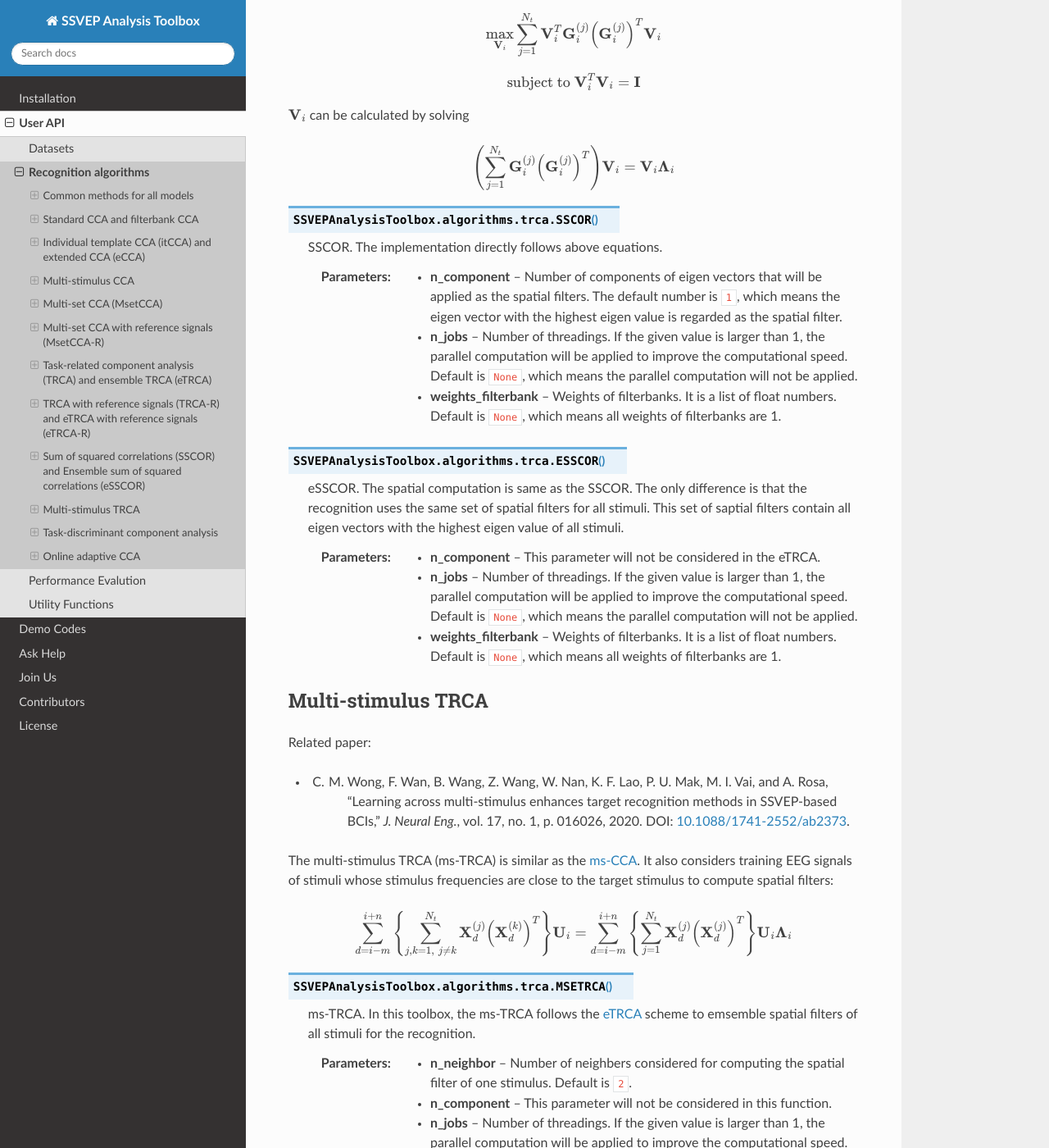
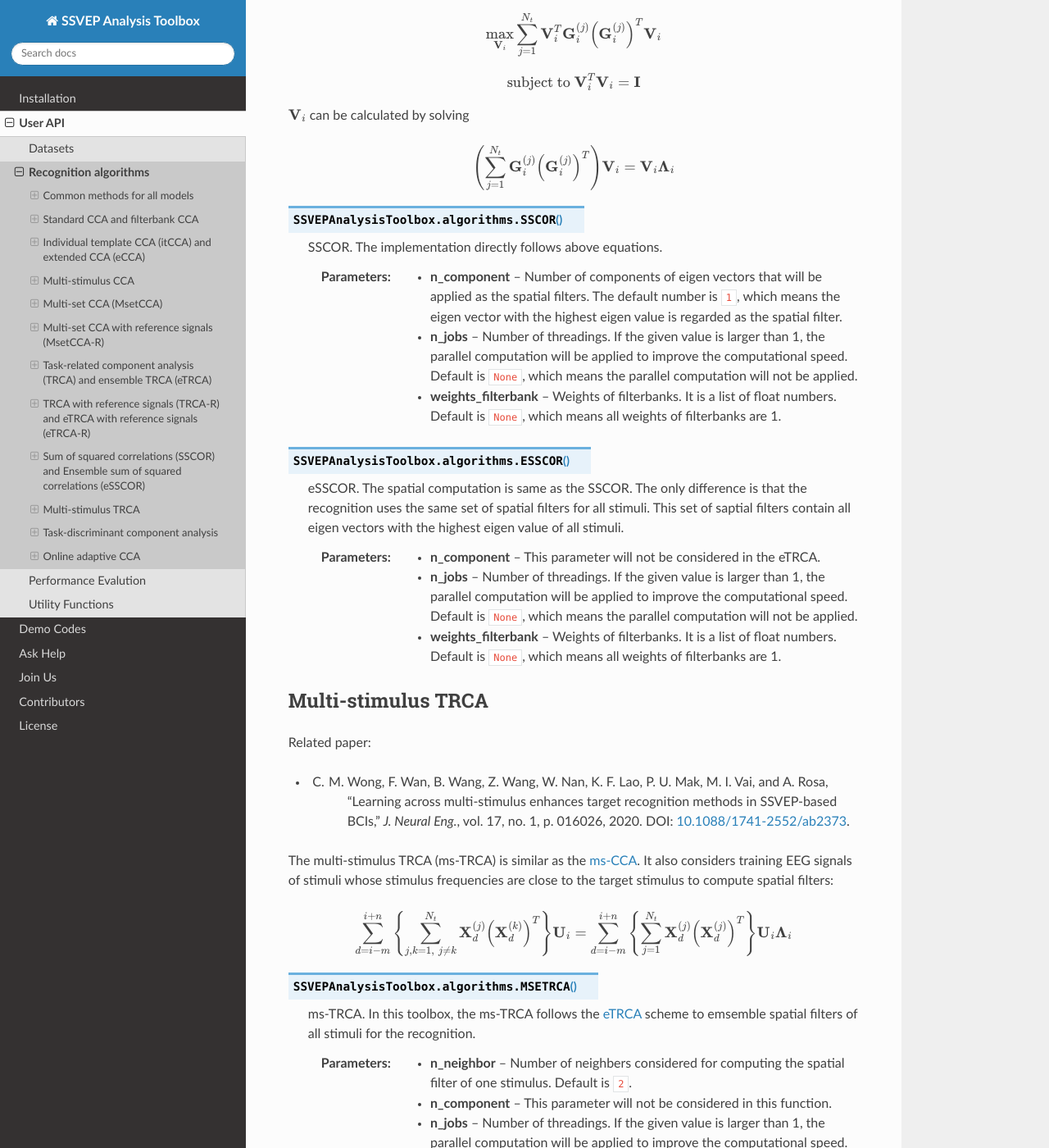
Before and after one commit to pikipity/SSVEP-Analysis-Toolbox, a Sphinx documentation site: the page built from Docs/API_methods.rst, in a window 1280 px wide and 1400 px high, scrolled down 11156 px. Shown: the whole window at 82% size. Built offline with Sphinx 7.4.7 and the Read the Docs theme 2.0.0, drawn with Linux system fonts in a browser that asks for light colours; some of the changed text lies outside the part shown.

Commit message:
Change method API

```diff
--- a/Docs/API_methods.rst
+++ b/Docs/API_methods.rst
@@ -354,7 +354,7 @@
 
     \arg\max_{i\in\left\{1,2,\cdots,I\right\}}\left\{ \frac{\mathbf{U}_i^T\mathbf{X}\overline{\mathbf{X}}_i^T\mathbf{U}_i}{\sqrt{\mathbf{U}_i^T\mathbf{X}\mathbf{X}^T\mathbf{U}_i\mathbf{U}_i^T\overline{\mathbf{X}}_i\overline{\mathbf{X}}_i^T\mathbf{U}_i}} \right\}
 
-.. py:function:: SSVEPAnalysisToolbox.algorithms.trca.TRCA
+.. py:function:: SSVEPAnalysisToolbox.algorithms.TRCA
 
     TRCA. The implementation directly follows above equations.
 
@@ -364,7 +364,7 @@
 
     :param weights_filterbank: Weights of filterbanks. It is a list of float numbers. Default is ``None``, which means all weights of filterbanks are 1.
 
-.. py:function:: SSVEPAnalysisToolbox.algorithms.trca.ETRCA
+.. py:function:: SSVEPAnalysisToolbox.algorithms.ETRCA
 
     eTRCA. The spatial computation is same as the TRCA. The only difference is that the recognition uses the same set of spatial filters for all stimuli. This set of saptial filters contain all eigen vectors with the highest eigen value of all stimuli.
 
@@ -389,7 +389,7 @@
 
 where :math:`\mathbf{X}_i^{(j)}` denotes the :math:`j\text{-th}` trial training EEG signals of :math:`i\text{-th}` stimulus, and :math:`\mathbf{Q}_i` is obtained from the QR decomposition of the reference signals following `the MsetCCA-R <#multi-set-cca-with-reference-signals-msetcca-r>`_.
 
-.. py:function:: SSVEPAnalysisToolbox.algorithms.trca.TRCAwithR
+.. py:function:: SSVEPAnalysisToolbox.algorithms.TRCAwithR
 
     TRCA-R. The implementation directly follows above equations.
 
@@ -399,7 +399,7 @@
 
     :param weights_filterbank: Weights of filterbanks. It is a list of float numbers. Default is ``None``, which means all weights of filterbanks are 1.
 
-.. py:function:: SSVEPAnalysisToolbox.algorithms.trca.ETRCAwithR
+.. py:function:: SSVEPAnalysisToolbox.algorithms.ETRCAwithR
 
     eTRCA-R. The spatial computation is same as the TRCA-R. The only difference is that the recognition uses the same set of spatial filters for all stimuli. This set of saptial filters contain all eigen vectors with the highest eigen value of all stimuli.
 
@@ -457,7 +457,7 @@
 
     \left( \sum_{j=1}^{N_t}\mathbf{G}_i^{(j)}\left(\mathbf{G}_i^{(j)}\right)^T \right)\mathbf{V}_i = \mathbf{V}_i\mathbf{\Lambda}_i
 
-.. py:function:: SSVEPAnalysisToolbox.algorithms.trca.SSCOR
+.. py:function:: SSVEPAnalysisToolbox.algorithms.SSCOR
 
     SSCOR. The implementation directly follows above equations.
 
@@ -467,7 +467,7 @@
 
     :param weights_filterbank: Weights of filterbanks. It is a list of float numbers. Default is ``None``, which means all weights of filterbanks are 1.
 
-.. py:function:: SSVEPAnalysisToolbox.algorithms.trca.ESSCOR
+.. py:function:: SSVEPAnalysisToolbox.algorithms.ESSCOR
 
     eSSCOR. The spatial computation is same as the SSCOR. The only difference is that the recognition uses the same set of spatial filters for all stimuli. This set of saptial filters contain all eigen vectors with the highest eigen value of all stimuli.
 
@@ -490,9 +490,9 @@
 
     \sum_{d=i-m}^{i+n}\left\{ \sum_{j,k=1,\; j\neq k}^{N_t} \mathbf{X}_d^{(j)}\left(\mathbf{X}_d^{(k)}\right)^T \right\}\mathbf{U}_i = \sum_{d=i-m}^{i+n}\left\{ \sum_{j=1}^{N_t} \mathbf{X}_d^{(j)}\left(\mathbf{X}_d^{(j)}\right)^T \right\} \mathbf{U}_i\mathbf{\Lambda}_i
 
-.. py:function:: SSVEPAnalysisToolbox.algorithms.trca.MSETRCA
+.. py:function:: SSVEPAnalysisToolbox.algorithms.MSETRCA
 
-    ms-TRCA. In this toolbox, the ms-TRCA follows the `eTRCA <#SSVEPAnalysisToolbox.algorithms.trca.ETRCA>`_ scheme to emsemble spatial filters of all stimuli for the recognition.
+    ms-TRCA. In this toolbox, the ms-TRCA follows the `eTRCA <#SSVEPAnalysisToolbox.algorithms.ETRCA>`_ scheme to emsemble spatial filters of all stimuli for the recognition.
 
     :param n_neighbor: Number of neighbers considered for computing the spatial filter of one stimulus. Default is ``2``.
 
@@ -502,9 +502,9 @@
 
     :param weights_filterbank: Weights of filterbanks. It is a list of float numbers. Default is ``None``, which means all weights of filterbanks are 1.
 
-.. py:function:: SSVEPAnalysisToolbox.algorithms.trca.MSCCA_and_MSETRCA
+.. py:function:: SSVEPAnalysisToolbox.algorithms.MSCCA_and_MSETRCA
 
-    This method ensembles correlation coefficients of the `ms-CCA <#SSVEPAnalysisToolbox.algorithms.cca.MSCCA>`_ and the `ms-TRCA <#SSVEPAnalysisToolbox.algorithms.trca.MSETRCA>`_ to recognize the target stimulus. Suppose that :math:`r_{1,i}` and :math:`r_{2,i}` are correlation coefficients obtained from the ms-CCA and the ms-TRCA respectively, then the ensembled correlation coefficient is
+    This method ensembles correlation coefficients of the `ms-CCA <#SSVEPAnalysisToolbox.algorithms.MSCCA>`_ and the `ms-TRCA <#SSVEPAnalysisToolbox.algorithms.MSETRCA>`_ to recognize the target stimulus. Suppose that :math:`r_{1,i}` and :math:`r_{2,i}` are correlation coefficients obtained from the ms-CCA and the ms-TRCA respectively, then the ensembled correlation coefficient is
 
     .. math::
 
```
Also changed, not shown: other parts of Docs/API_methods.rst (+12 -12 lines), 10 other files.
